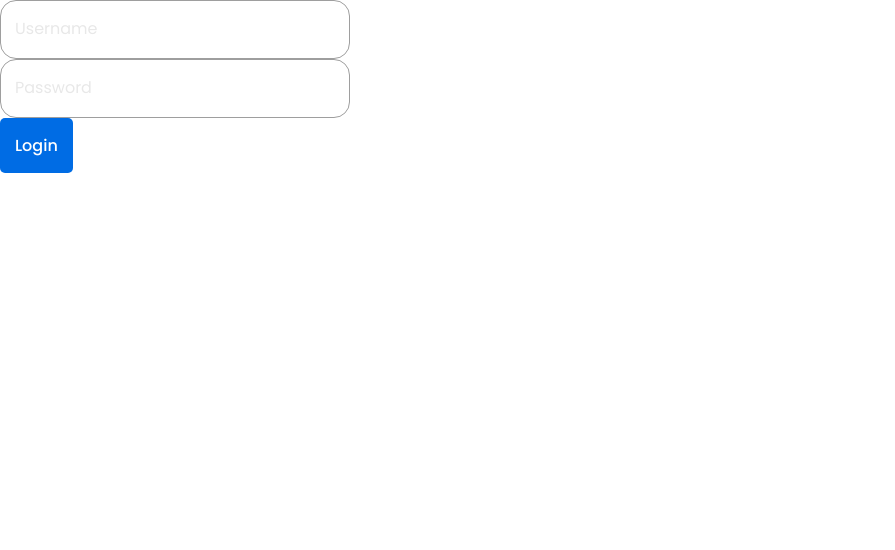
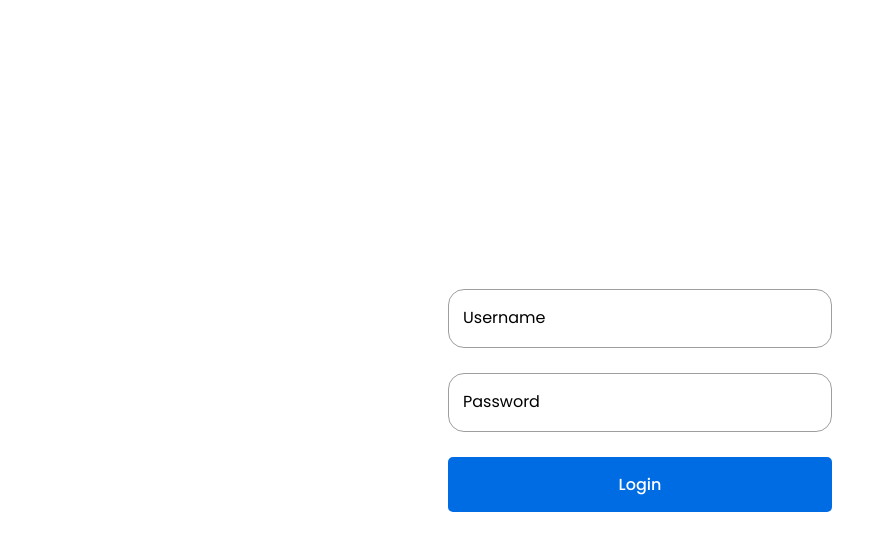
Before and after one commit to RizwanAhmed3000/Hotel-Reservation, a React (Create React App) app in the folder frontend/: page /login in a window 1280 px wide. Shown: the top 550 px of the page, without its empty margins (0-895 px from the left). Built offline with nearby package versions, Linux system fonts and the light colour scheme.

Commit message:
login handler

```diff
--- a/frontend/src/Context/AuthContext.js
+++ b/frontend/src/Context/AuthContext.js
@@ -26,13 +26,13 @@ const AuthReducer = (state, action) => {
             return {
                 isLoading: false,
                 user: null,
-                isError: null
+                isError: action.payload
             }
         case "LOGIN_OUT":
             return {
                 isLoading: false,
                 user: null,
-                isError: action.payload
+                isError: null
             }
         default:
             return state
--- a/frontend/src/pages/Login/Login.jsx
+++ b/frontend/src/pages/Login/Login.jsx
@@ -1,10 +1,13 @@
 import axios from "axios"
 import { useContext } from "react"
 import { useState } from "react"
+import { useNavigate } from "react-router-dom"
 import { AuthContext } from "../../Context/AuthContext"
 import "./login.css"
 
 export default function Login() {
+
+    const navigate = useNavigate()
 
     const [credentials, setCredentials] = useState({
         username: undefined,
@@ -23,6 +26,7 @@ export default function Login() {
         try {
             const res = await axios.post('/auth/login', credentials)
             dispatch({ type: "LOGIN_SUCCESS", payload: res.data.data })
+            navigate('/')
         } catch (error) {
             dispatch({ type: "LOGIN_FAIL", payload: error.response.data })
         }
@@ -43,7 +47,7 @@ export default function Login() {
                         <label className="l-user-label">Password</label>
                     </div>
                     <button className="l-button searchBtn" onClick={loginHandler}>Login</button>
-                    {isError && <span className="err">{isError}</span>}
+                    {isError && <span className="err">{isError.message}</span>}
                 </div>
             </div>
         </>
--- a/frontend/src/pages/Login/login.css
+++ b/frontend/src/pages/Login/login.css
@@ -1,21 +1,37 @@
+.login {
+    width: 100%;
+    height: 100vh;
+    display: flex;
+    align-items: center;
+    justify-content: center;
+}
+
+.lContainer {
+    width: 30%;
+    display: flex;
+    flex-direction: column;
+    gap: 25px;
+}
+
 .l-input-group {
     position: relative;
 }
 
 .l-input {
+    width: 100%;
     border: solid 1.5px #9e9e9e;
     border-radius: 1rem;
     background: none;
     padding: 1rem;
     font-size: 1rem;
-    color: #f5f5f5;
+    color: black;
     transition: border 150ms cubic-bezier(0.4, 0, 0.2, 1);
 }
 
 .l-user-label {
     position: absolute;
     left: 15px;
-    color: #e8e8e8;
+    color: black;
     pointer-events: none;
     transform: translateY(1rem);
     transition: 150ms cubic-bezier(0.4, 0, 0.2, 1);
@@ -24,13 +40,13 @@
 .l-input:focus,
 input:valid {
     outline: none;
-    border: 1.5px solid #1a73e8;
+    /* border: 1.5px solid #1a73e8; */
 }
 
 .l-input:focus~label,
 input:valid~label {
-    transform: translateY(-50%) scale(0.8);
-    background-color: #212121;
+    transform: translateY(-80%) scale(0.8);
+    background-color: transparent;
     padding: 0 .2em;
     color: #2196f3;
 }
```
